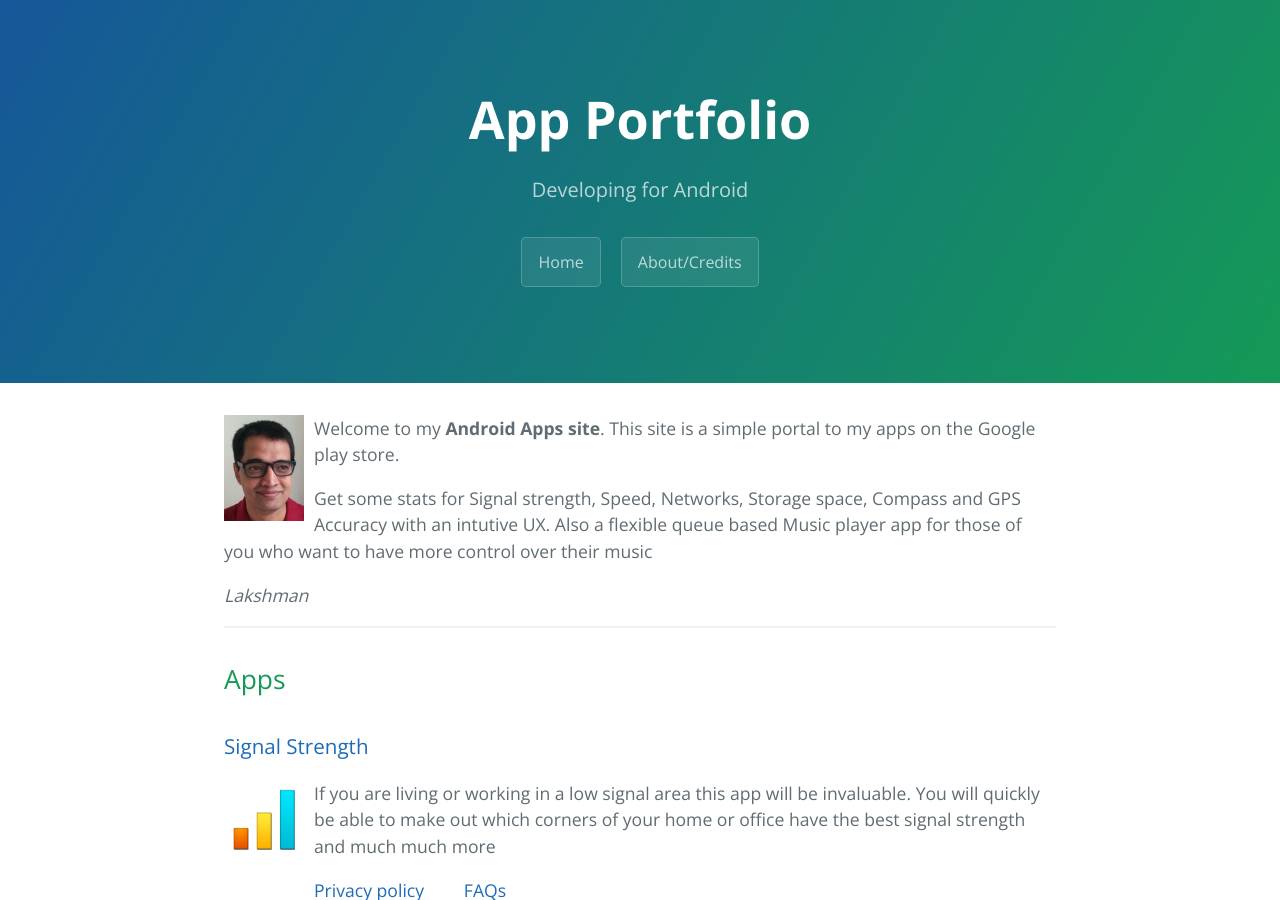
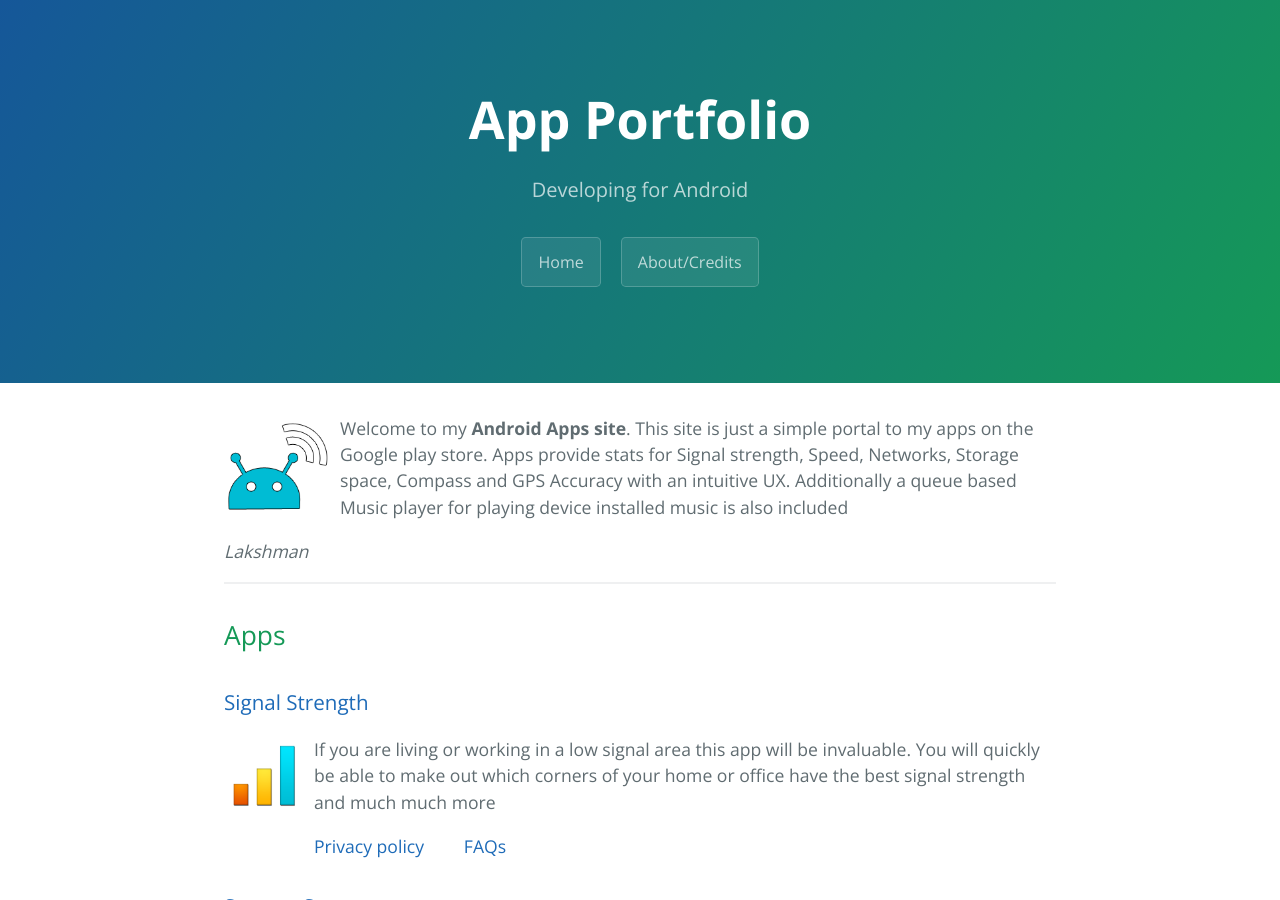
Before and after one commit to lakshman5876/lakshman5876.github.io, a Jekyll site: the page built from index.md, in a window 1280 px wide and 900 px high. Built offline with Jekyll 4.4.1, drawn with Linux system fonts in a browser that asks for light colours.

Commit message:
Commit#19

```diff
--- a/index.md
+++ b/index.md
@@ -2,10 +2,9 @@
 layout: default
 ---
 
-<img src="/assets/profile.jpg" alt="" style="float: left; width: 80px;height: 106px;margin-right: 10px;"/>
-Welcome to my **Android Apps site**. This site is a simple portal to my apps on the Google play store.
-
-Get some stats for Signal strength, Speed, Networks, Storage space, Compass and GPS Accuracy with an intutive UX. Also a flexible queue based Music player app for those of you who want to have more control over their music
+<img src="/assets/thinksparks_profile.png" alt="" style="float: left; width: 106px;height: 106px;margin-right: 10px;"/>
+Welcome to my **Android Apps site**. This site is just a simple portal to my apps on the Google play store.
+Apps provide stats for Signal strength, Speed, Networks, Storage space, Compass and GPS Accuracy with an intuitive UX. Additionally a queue based Music player for playing device installed music is also included
 
 <i>Lakshman</i>
 
```
Also changed, not shown: pages/about.md (+0 -3 lines), assets/thinksparks_profile.png (added).
